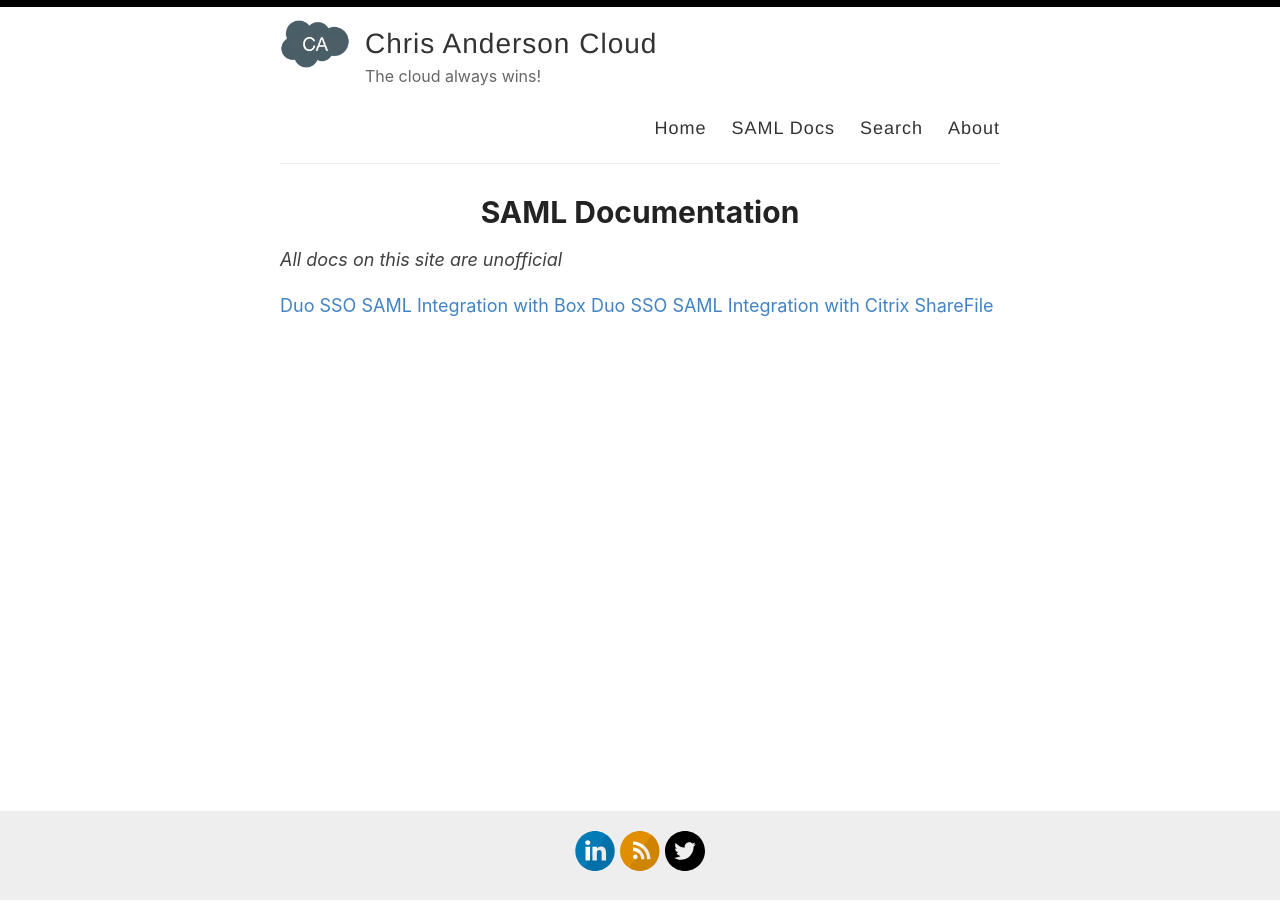
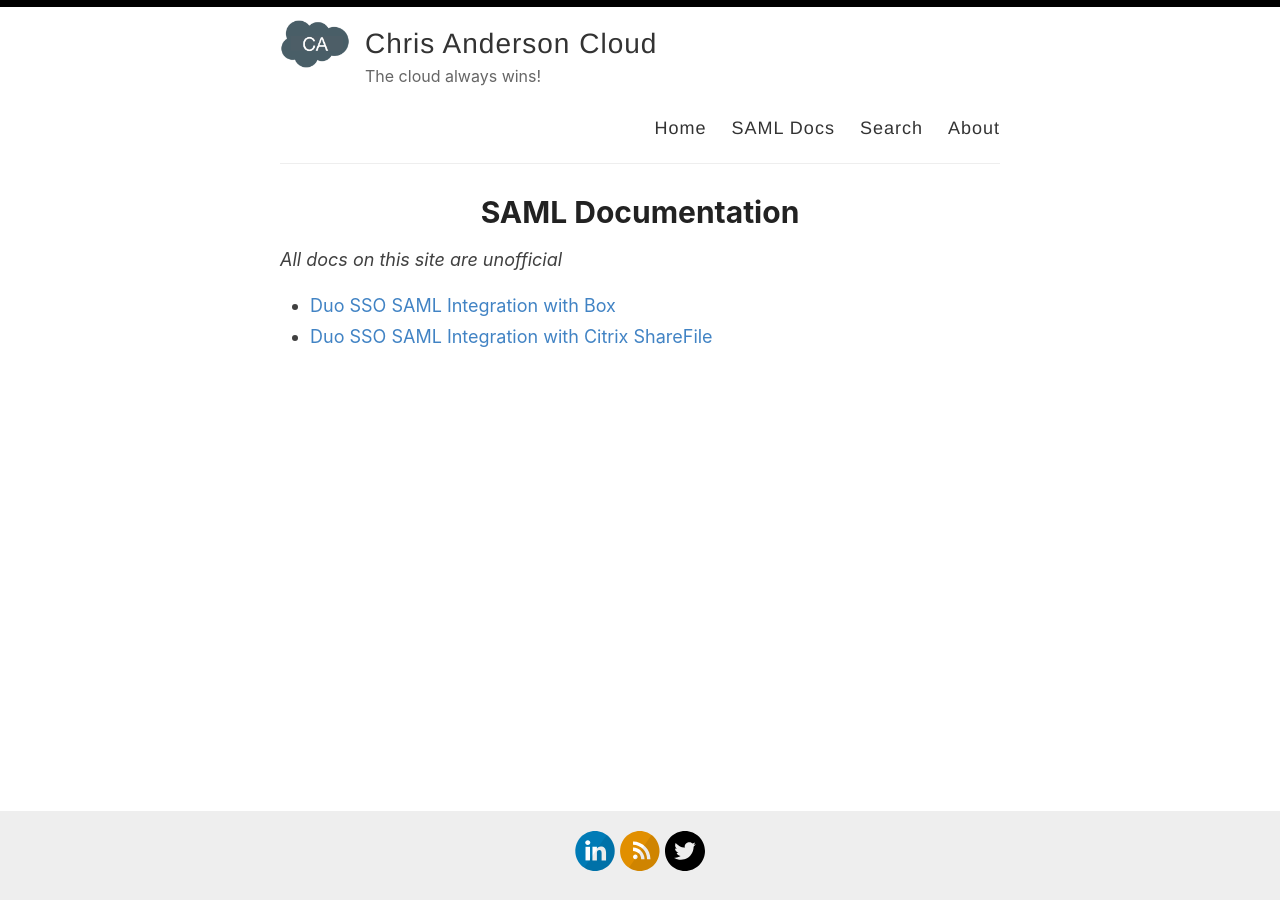
Before and after one commit to christophe81/christophe81.github.io, a Jekyll site: the page built from _pages/saml-docs.md, in a window 1280 px wide. Built offline with Jekyll 4.4.1, drawn with Linux system fonts in a browser that asks for light colours.

```diff
--- a/_pages/saml-docs.md
+++ b/_pages/saml-docs.md
@@ -6,5 +6,5 @@ permalink: /saml-docs/
 
 *All docs on this site are unofficial*
 
-[Duo SSO SAML Integration with Box](https://chrisanderson.cloud/Duo-SSO-Box/)
-[Duo SSO SAML Integration with Citrix ShareFile](https://chrisanderson.cloud/Duo-SSO-Citrix-ShareFile/)
+* [Duo SSO SAML Integration with Box](https://chrisanderson.cloud/Duo-SSO-Box/)
+* [Duo SSO SAML Integration with Citrix ShareFile](https://chrisanderson.cloud/Duo-SSO-Citrix-ShareFile/)
```
